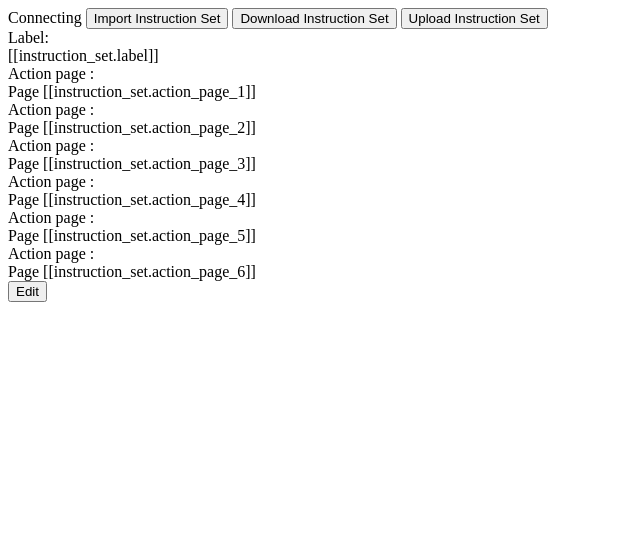
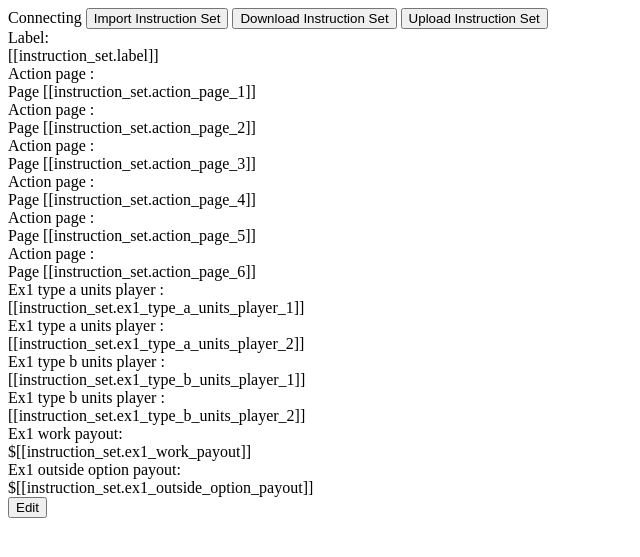
Before and after one commit to jeffreykirchner/manager_contest, a Django app: template main/templates/staff/staff_instruction_edit/instruction_set_card.html in a window 1280 px wide. Shown: the top 557 px of the page, without its empty margins (0-640 px from the left). Run offline with Django 3.2, Linux system fonts and the light colour scheme; the template is opened without the code that fills it, so the values that code supplies are empty, except form fields; tables that the repository leaves empty hold one stand-in row (values such as "Sample post"); form fields are guessed from the names that the template uses; parts of the project's set-up code (start-up, migrations or seed data) failed here and were passed over.

Commit message:
Add fields for player units and payouts in InstructionSet model and forms

```diff
--- a/main/templates/staff/staff_instruction_edit/instruction_set_card.html
+++ b/main/templates/staff/staff_instruction_edit/instruction_set_card.html
@@ -98,6 +98,60 @@
             </div>
         </div>
 
+        <div class="row">
+            <div class="col text-end">
+                {{instruction_set_form.ex1_type_a_units_player_1.label}}:
+            </div>
+            <div class="col">
+                [[instruction_set.ex1_type_a_units_player_1]]
+            </div>
+        </div>
+
+        <div class="row">
+            <div class="col text-end">
+                {{instruction_set_form.ex1_type_a_units_player_2.label}}:
+            </div>
+            <div class="col">
+                [[instruction_set.ex1_type_a_units_player_2]]
+            </div>
+        </div>
+
+        <div class="row">
+            <div class="col text-end">
+                {{instruction_set_form.ex1_type_b_units_player_1.label}}:
+            </div>
+            <div class="col">
+                [[instruction_set.ex1_type_b_units_player_1]]
+            </div>
+        </div>
+
+        <div class="row">
+            <div class="col text-end">
+                {{instruction_set_form.ex1_type_b_units_player_2.label}}:
+            </div>
+            <div class="col">
+                [[instruction_set.ex1_type_b_units_player_2]]
+            </div>
+        </div>
+
+        <div class="row">
+            <div class="col text-end">
+                {{instruction_set_form.ex1_work_payout.label}}:
+            </div>
+            <div class="col">
+                $[[instruction_set.ex1_work_payout]]
+            </div>
+        </div>
+
+        <div class="row">
+            <div class="col text-end">
+                {{instruction_set_form.ex1_outside_option_payout.label}}:
+            </div>
+            <div class="col">
+                $[[instruction_set.ex1_outside_option_payout]]
+            </div>
+        </div>
+
         <div class="row justify-content-center">
             <div class="col-md text-center mb-2 mt-2">
                 <button class="btn btn-outline-primary"
```
Also changed, not shown: main/forms/instruction_set_form.py (+29 -1 lines), main/forms/instruction_set_form_admin.py (+10 -1 lines), main/models/instruction_set.py (+30 -0 lines), main/migrations/0100_instructionset_ex1_outside_option_payout_and_more.py (added).
